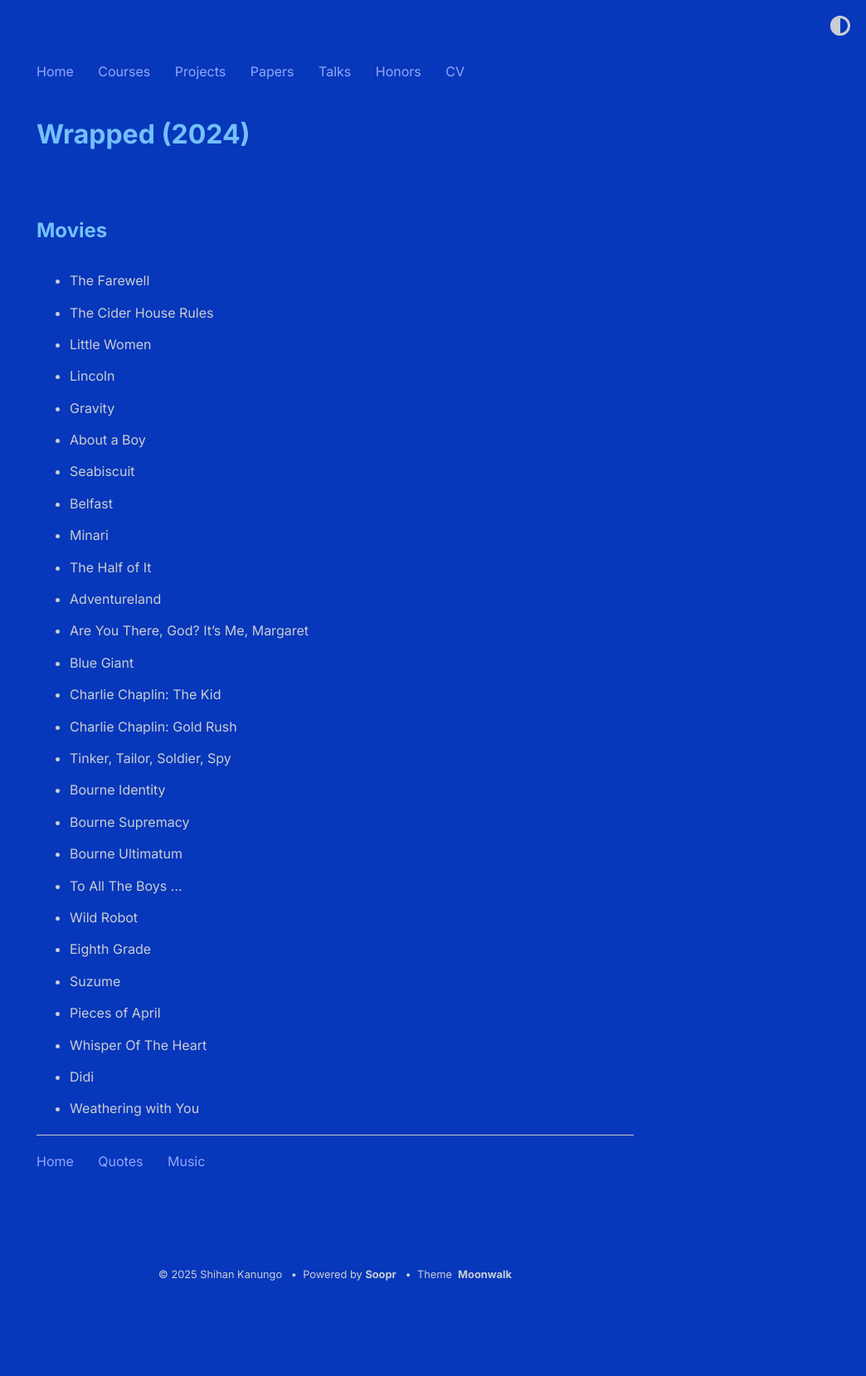
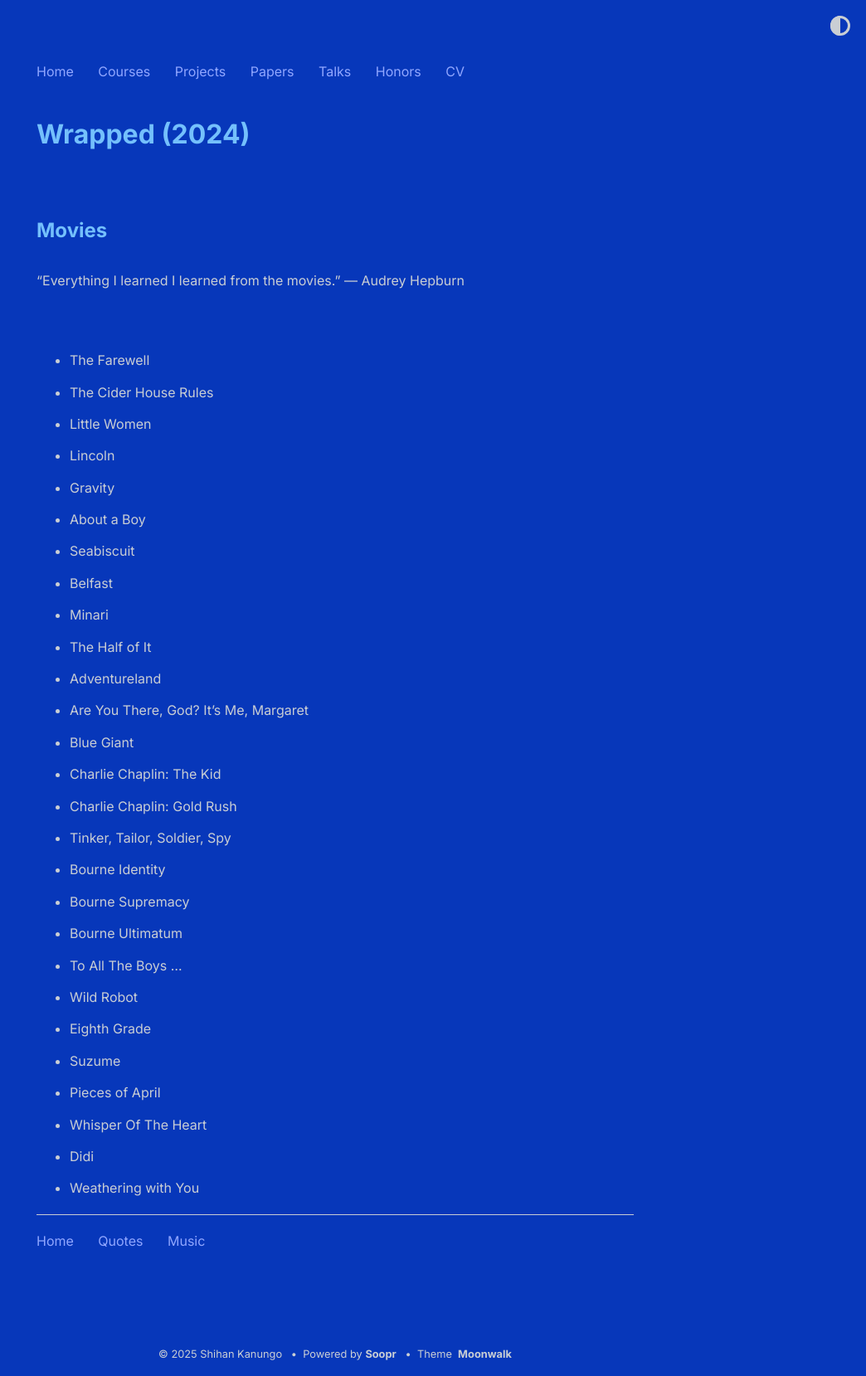
Before and after one commit to shihankanungo/shihankanungo.github.io, a Jekyll site: the page built from wrapped-2024.md, in a window 1280 px wide. Shown: the whole page at 83% size, without its empty margins (236-1280 px from the left). Built offline with Jekyll 4.4.1, drawn with Linux system fonts in a browser that asks for light colours; before the commit the page ends 1563 px from its top, so only the background shows below that.

Commit message:
Update wrapped-2024.md

```diff
--- a/wrapped-2024.md
+++ b/wrapped-2024.md
@@ -6,6 +6,9 @@ title: Wrapped (2024)
 
 ## Movies
 
+"Everything I learned I learned from the movies." --- Audrey Hepburn
+
+<br>
 - The Farewell
 - The Cider House Rules
 - Little Women
```
